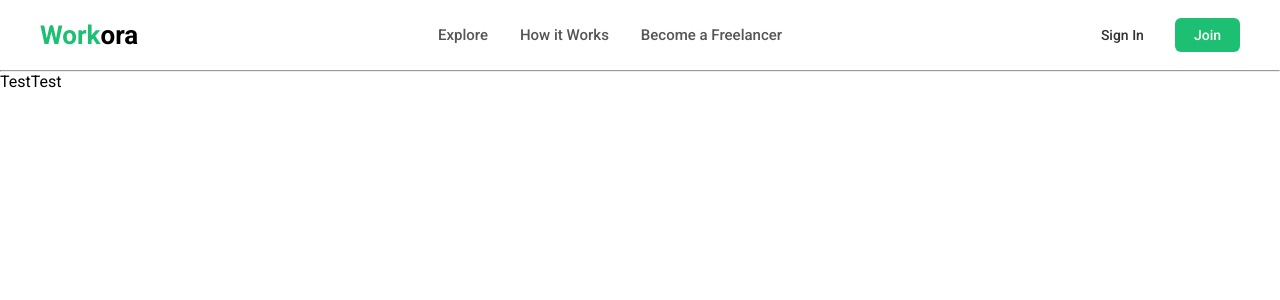
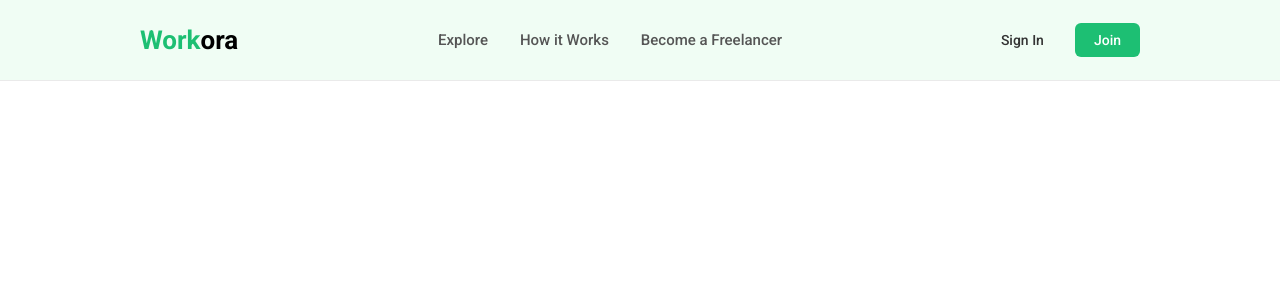
Before and after one commit to DevAaaryan/Workora, a React (Vite) app: page / in a window 1280 px wide. Shown: the top 300 px of the page. Built offline with nearby package versions, Linux system fonts and the light colour scheme.

Commit message:
Navbar Designing

```diff
--- a/src/components/navbar/Navbar.jsx
+++ b/src/components/navbar/Navbar.jsx
@@ -1,9 +1,26 @@
-import React from 'react'
+import React, { useEffect } from 'react'
 import "./Navbar.scss"
+import { useState } from 'react'
+
+
 
 const Navbar = () => {
+    const [active, setActive] = useState(false)
+
+    const isActive = () => {
+        window.scrollY > 0 ? setActive(true) : setActive(false)
+    }
+
+    useEffect(() => {
+        window.addEventListener("scroll", isActive)
+
+        return ()=>{
+            window.removeEventListener("scroll", isActive)
+        }
+    }, [])
+
     return (
-        <div className='navbar'>
+        <div className={active ? "navbar active" : "navbar"}>
             <div className="navbar_container">
                 <div className="navbar_logo">
                     <span>Work</span>ora
@@ -18,15 +35,18 @@ const Navbar = () => {
                     <button className="btn login">Sign In</button>
                     <button className="btn signup">Join</button>
                 </div>
+
             </div>
-            <hr />
+            {active && (
+                <><hr />
 
-            <div className="menu">
-                <span>Test</span>
-                <span>Test</span>
-            </div>
+                <div className="menu">
+                    <span>Test</span>
+                    <span>Test2</span>
+                </div></>
+                )}
 
-        </div>
+        </div >
     )
 }
 
--- a/src/components/navbar/Navbar.scss
+++ b/src/components/navbar/Navbar.scss
@@ -1,20 +1,32 @@
 .navbar {
   width: 100%;
-  height: 70px;
+  height: 80px;
   background-color: #ffffff;
   border-bottom: 1px solid #eaeaea;
   position: sticky;
   top: 0;
   z-index: 100;
+  background-color: #F0FDF4;
+  display: flex;
+  flex-direction: column;
+  justify-content: space-between;
+  align-items: center;
+
+  &.active{
+    background-color: white;
+    color: black;
+  }
 
   &_container {
-    max-width: 1200px;
+    width: 100%;
+    max-width: 1000px;
     height: 100%;
     margin: 0 auto;
     padding: 0 24px;
     display: flex;
     align-items: center;
     justify-content: space-between;
+
   }
 
   &_logo {
@@ -82,6 +94,21 @@
       padding: 10px 0px;
     }
   }
+
+  hr{
+    width: 100%;
+    height: 1px;
+    background-color: #f6f6f7;
+  }
+  .menu{
+    width: 1400px;
+    padding: 2.5px 0px ;
+    display: flex;
+    justify-content: space-between;
+    font-weight: 300;
+    color: grey;
+    font-family: 'Montserrat', sans-serif;
+  }
 }
 
 
```
